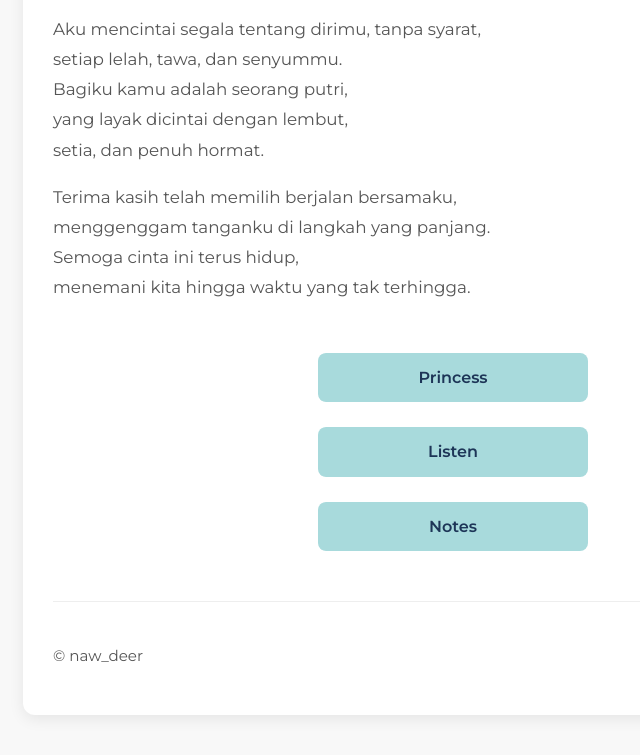
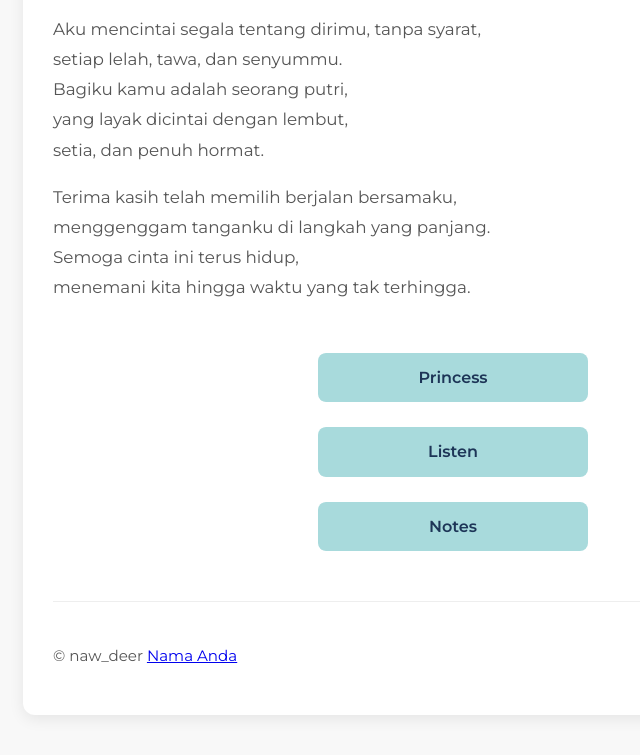
Before and after one commit to nawdeer/bio, a plain HTML site: page index.html in a window 1280 px wide. Shown: the part 751-1506 px from the top of the page, without its empty margins (187-827 px from the left). Drawn offline with nearby package versions, Linux system fonts and the light colour scheme.

Commit message:
Tambahkan link Instagram di footer

```diff
--- a/index.html
+++ b/index.html
@@ -80,7 +80,9 @@
       </section>
 
       <footer class="footer">
-        <p>&copy; naw_deer</p>
+        <p>&copy; naw_deer
+          <a href="https://instagram.com/naw_deer" target="_blank" rel="noopener noreferrer">Nama Anda</a>
+        </p>
       </footer>
     </div>
   </body>
```
